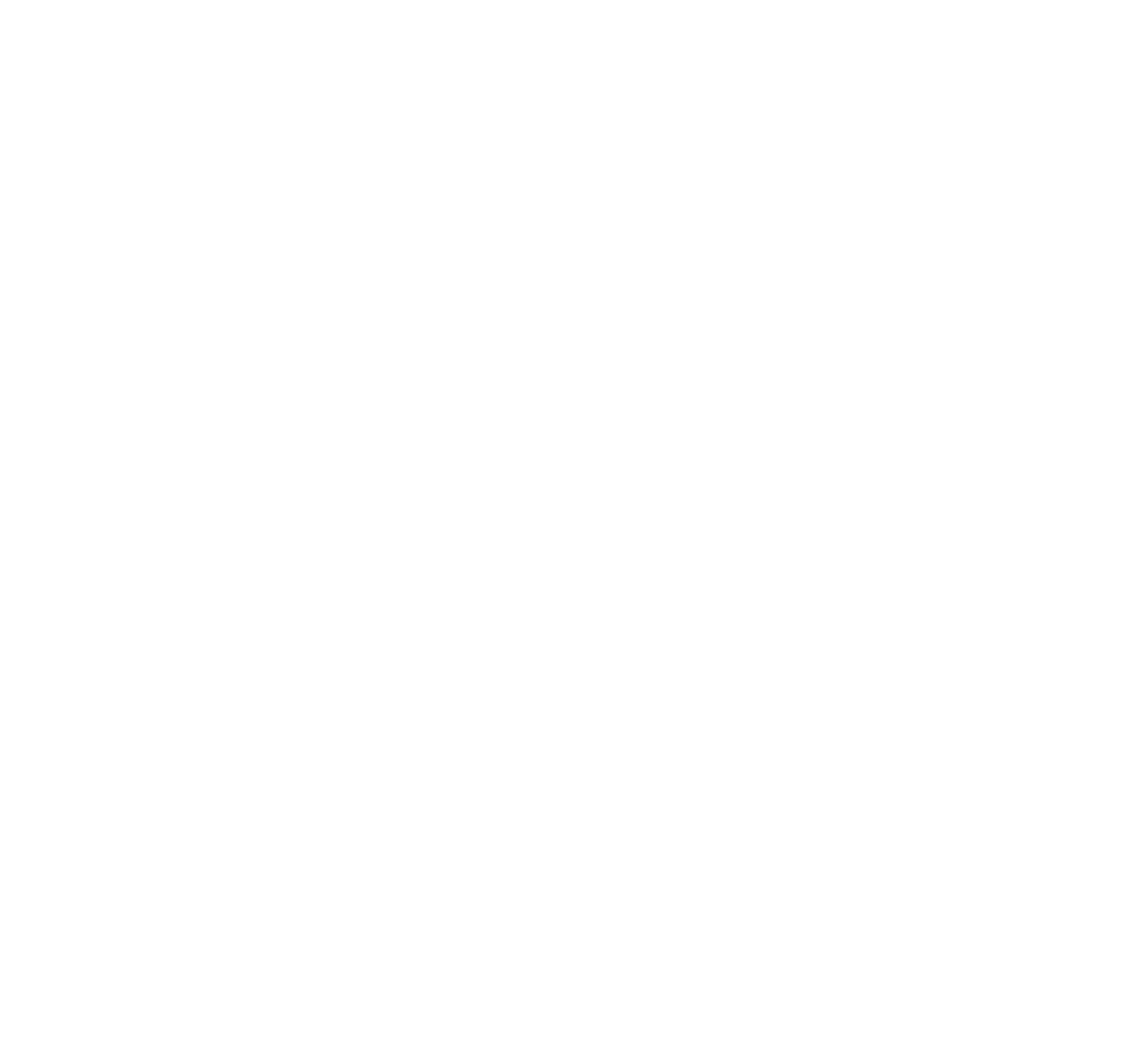
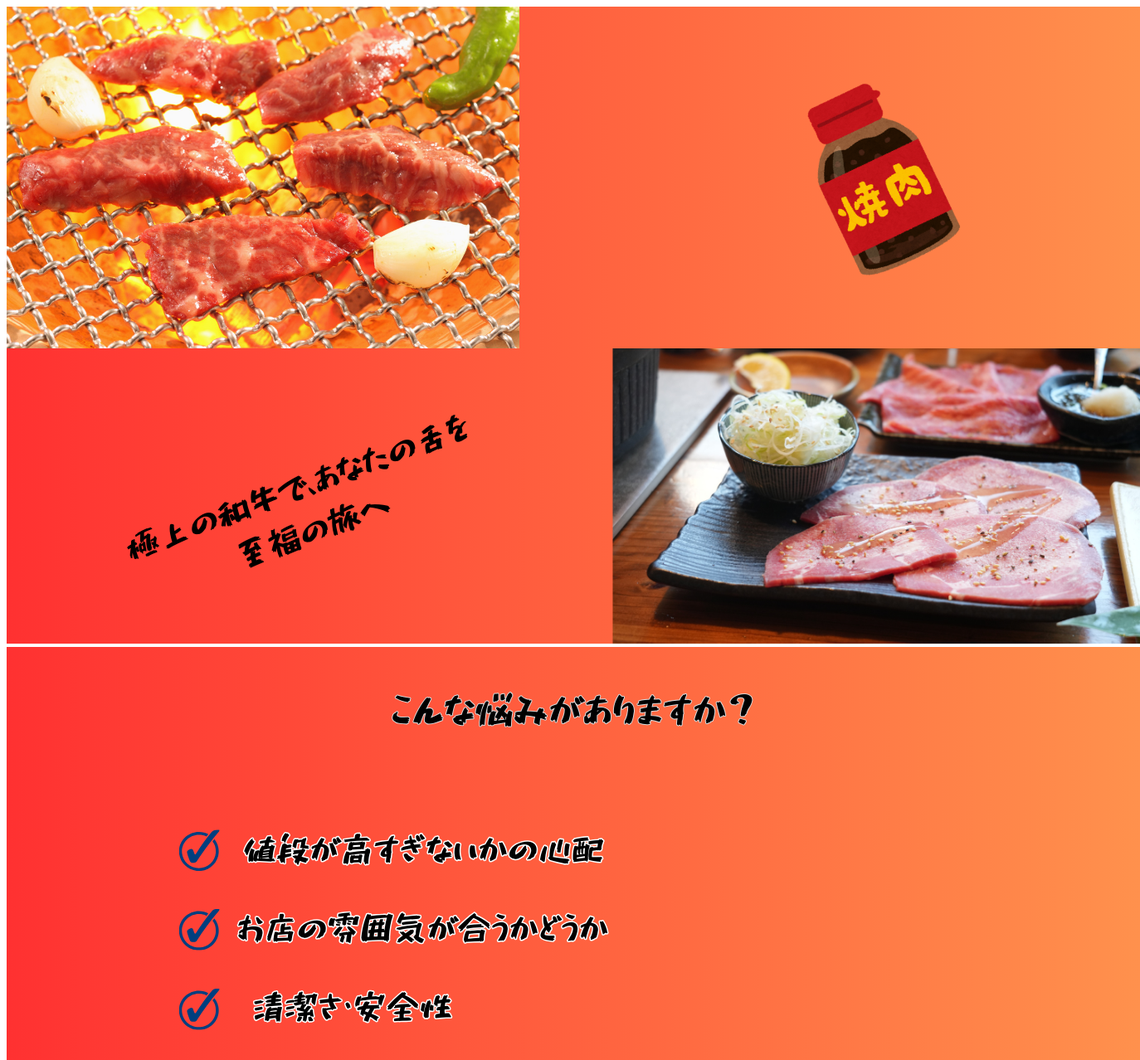
Before and after one commit to kmk1999/LP, a plain HTML site: page index.html in a window 1280 px wide. Shown: the top 1278 px of the page at 83% size, 1374 px wide, since content can reach past the window. Before the commit the page ends 800 px from the top, so only its background shows below. Drawn offline with Linux system fonts and the light colour scheme.

Commit message:
second commit

```diff
--- a/index.html
+++ b/index.html
@@ -7,5 +7,11 @@
     <link rel="stylesheet" href="style.css" type="text/css">
 </head>
 <body>
+    <div class="image-container">
+        <img src="1.png">
+        <img src="2.png">
+        <img src="3.png">
+        <img src="4.png">
+    </div>
 </body>
 </html>
```
